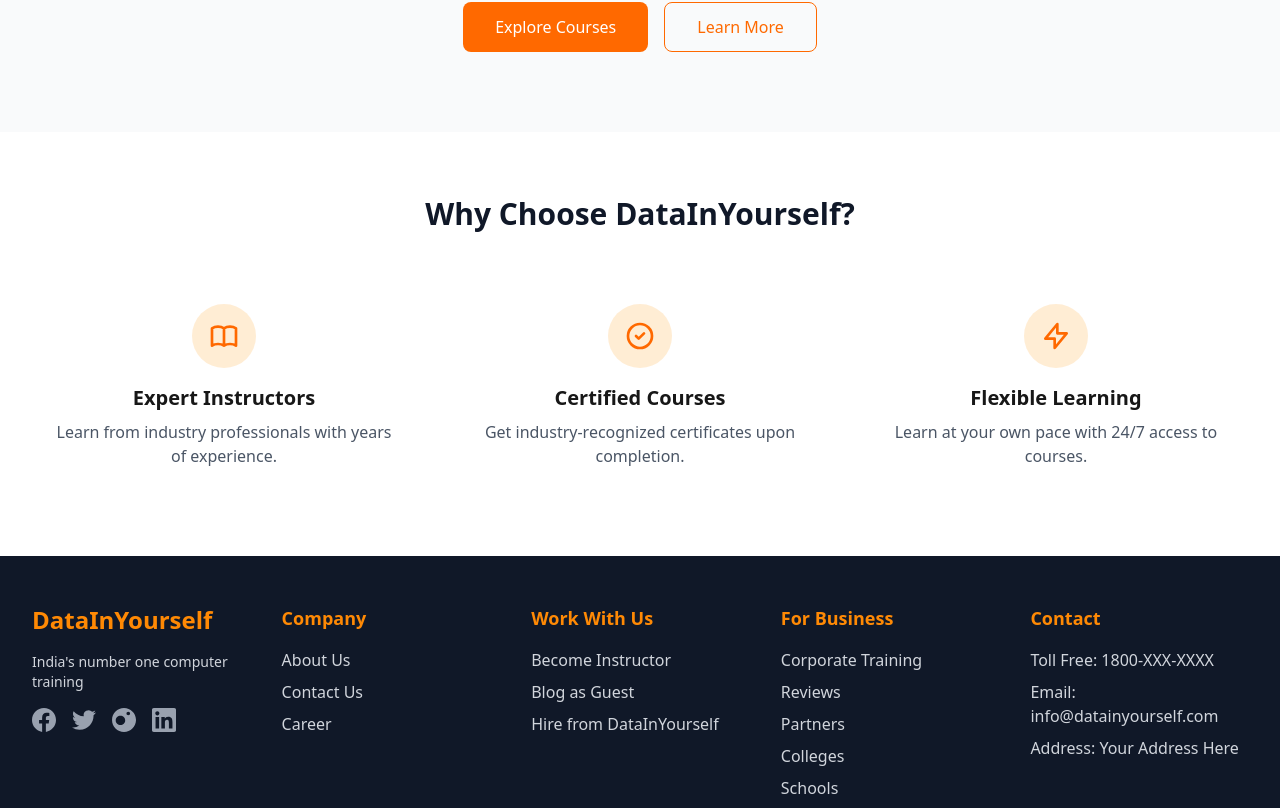
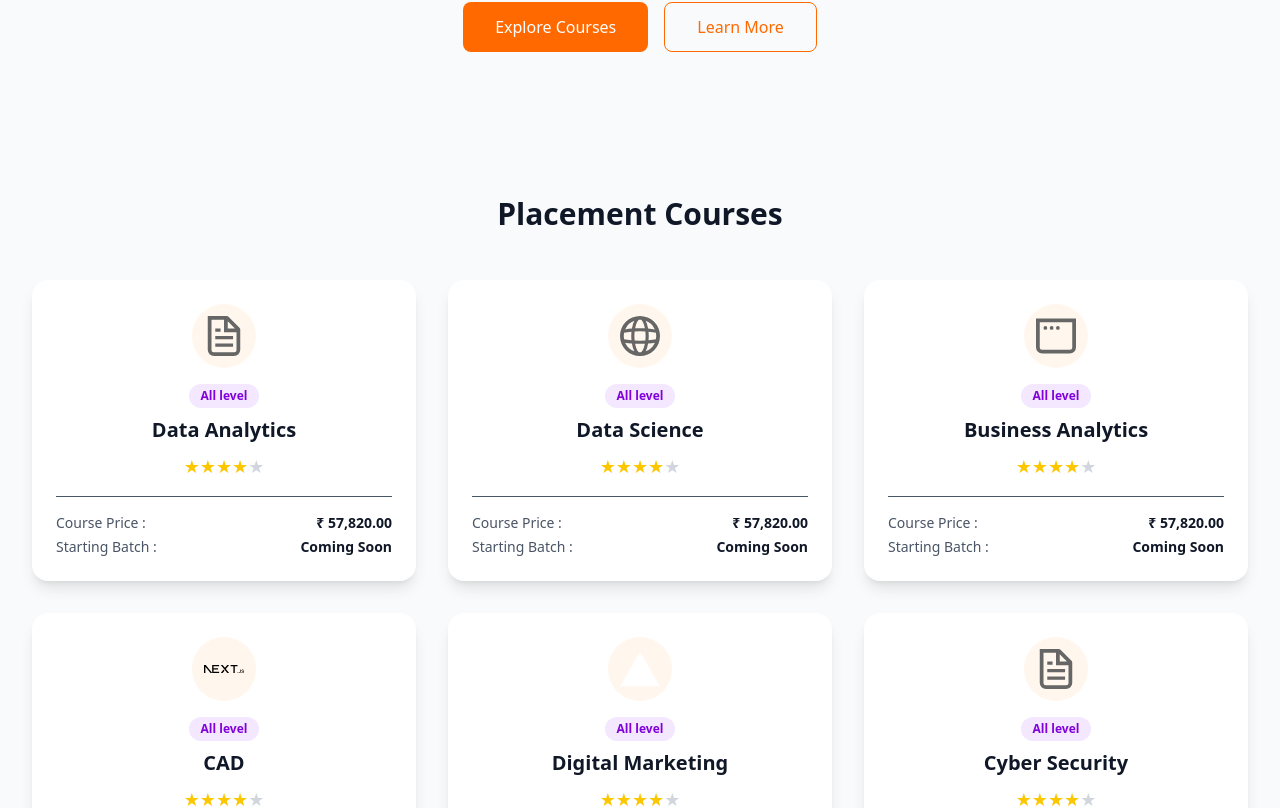
Before and after one commit to nilimaSahu22/DataInYourself, a Next.js app: page / in a window 1280 px wide. Shown: the part 315-1123 px from the top of the page. Built offline with nearby package versions, Linux system fonts and the light colour scheme.

Commit message:
Implemented 'Placement Courses' section between Welcome and Why Choose sections; added templates for Data Analytics, Data Science, Business Analytics, CAD, Digital Marketing, and Cyber Security

```diff
--- /dev/null
+++ b/app/components/PlacementCourseCard.tsx
@@ -0,0 +1,53 @@
+import React from "react";
+
+interface PlacementCourseCardProps {
+  iconSrc: string;
+  iconAlt: string;
+  title: string;
+  price: string;
+  batch: string;
+  badge?: string;
+  rating?: number; // out of 5
+}
+
+const defaultBadge = "All level";
+const defaultRating = 4;
+
+export const PlacementCourseCard: React.FC<PlacementCourseCardProps> = ({
+  iconSrc,
+  iconAlt,
+  title,
+  price,
+  batch,
+  badge = defaultBadge,
+  rating = defaultRating,
+}) => {
+  return (
+    <div className="bg-white rounded-2xl shadow-lg p-6 flex flex-col items-center hover:shadow-2xl transition-shadow duration-300">
+      <div className="w-16 h-16 mb-4 flex items-center justify-center bg-orange-50 rounded-full">
+        <img src={iconSrc} alt={iconAlt} className="w-10 h-10" />
+      </div>
+      <span className="px-3 py-1 bg-purple-100 text-purple-700 rounded-full text-xs font-semibold mb-2">
+        {badge}
+      </span>
+      <h3 className="text-xl font-bold text-gray-900 mb-2 text-center">{title}</h3>
+      <div className="flex items-center mb-4">
+        {Array.from({ length: 5 }).map((_, i) => (
+          <span key={i} className={i < rating ? "text-yellow-400 text-lg" : "text-gray-300 text-lg"}>
+            ★
+          </span>
+        ))}
+      </div>
+      <div className="flex justify-between w-full text-sm text-gray-600 border-t pt-4 mt-auto">
+        <span>Course Price :</span>
+        <span className="font-semibold text-gray-900">{price}</span>
+      </div>
+      <div className="flex justify-between w-full text-sm text-gray-600 mt-1">
+        <span>Starting Batch :</span>
+        <span className="font-semibold text-gray-900">{batch}</span>
+      </div>
+    </div>
+  );
+};
+
+export default PlacementCourseCard;
--- a/app/page.tsx
+++ b/app/page.tsx
@@ -1,4 +1,5 @@
 import Image from "next/image";
+import PlacementCourseCard from "./components/PlacementCourseCard";
 
 
 
@@ -21,6 +22,57 @@ export default function Home() {
             <button className="border border-orange-500 text-orange-500 px-8 py-3 rounded-lg font-medium hover:bg-orange-50 transition-colors duration-200">
               Learn More
             </button>
+          </div>
+        </div>
+      </section>
+
+      {/* Placement Courses Section */}
+      <section className="py-16 px-4 sm:px-6 lg:px-8">
+        <div className="max-w-7xl mx-auto">
+          <h2 className="text-3xl font-bold text-center text-gray-900 mb-12">Placement Courses</h2>
+          <div className="grid grid-cols-1 sm:grid-cols-2 md:grid-cols-3 gap-8">
+            <PlacementCourseCard
+              iconSrc="/file.svg"
+              iconAlt="Data Analytics"
+              title="Data Analytics"
+              price="₹ 57,820.00"
+              batch="Coming Soon"
+            />
+            <PlacementCourseCard
+              iconSrc="/globe.svg"
+              iconAlt="Data Science"
+              title="Data Science"
+              price="₹ 57,820.00"
+              batch="Coming Soon"
+            />
+            <PlacementCourseCard
+              iconSrc="/window.svg"
+              iconAlt="Business Analytics"
+              title="Business Analytics"
+              price="₹ 57,820.00"
+              batch="Coming Soon"
+            />
+            <PlacementCourseCard
+              iconSrc="/next.svg"
+              iconAlt="CAD"
+              title="CAD"
+              price="₹ 57,820.00"
+              batch="Coming Soon"
+            />
+            <PlacementCourseCard
+              iconSrc="/vercel.svg"
+              iconAlt="Digital Marketing"
+              title="Digital Marketing"
+              price="₹ 57,820.00"
+              batch="Coming Soon"
+            />
+            <PlacementCourseCard
+              iconSrc="/file.svg"
+              iconAlt="Cyber Security"
+              title="Cyber Security"
+              price="₹ 57,820.00"
+              batch="Coming Soon"
+            />
           </div>
         </div>
       </section>
```
